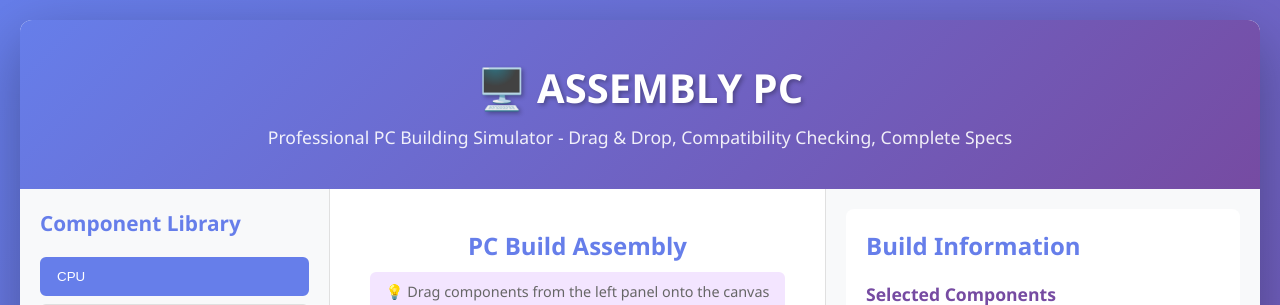
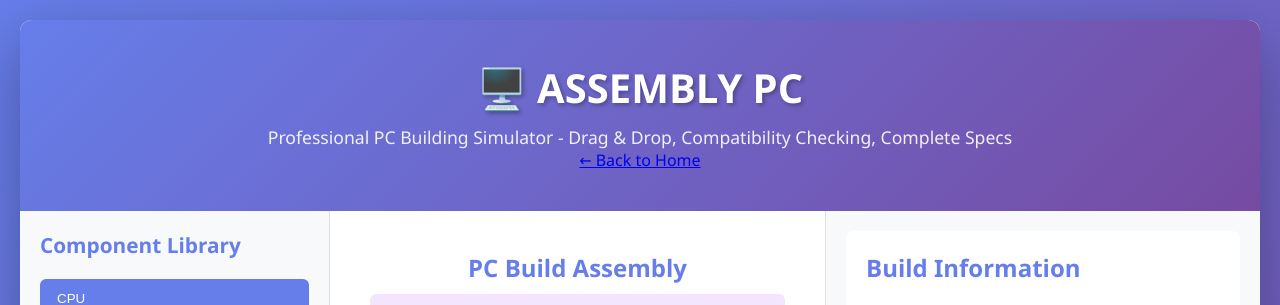
Before and after one commit to KumaPaws/Assembly-ph2, a Flask app: page / in a window 1280 px wide. Shown: the top 305 px of the page. Run offline with Flask 3, Linux system fonts and the light colour scheme.

Commit message:
Add files via upload
simulation page (connection: js and css)

```diff
--- a/templates/index.html
+++ b/templates/index.html
@@ -10,8 +10,11 @@
     <div class="container">
         <!-- Header -->
         <header class="header">
-            <h1>🖥️ ASSEMBLY PC</h1>
-            <p>Professional PC Building Simulator - Drag & Drop, Compatibility Checking, Complete Specs</p>
+            <div class="header-content">
+                <h1>🖥️ ASSEMBLY PC</h1>
+                <p>Professional PC Building Simulator - Drag & Drop, Compatibility Checking, Complete Specs</p>
+            </div>
+            <a href="/" class="header-back-btn">← Back to Home</a>
         </header>
 
         <div class="main-content">
```
